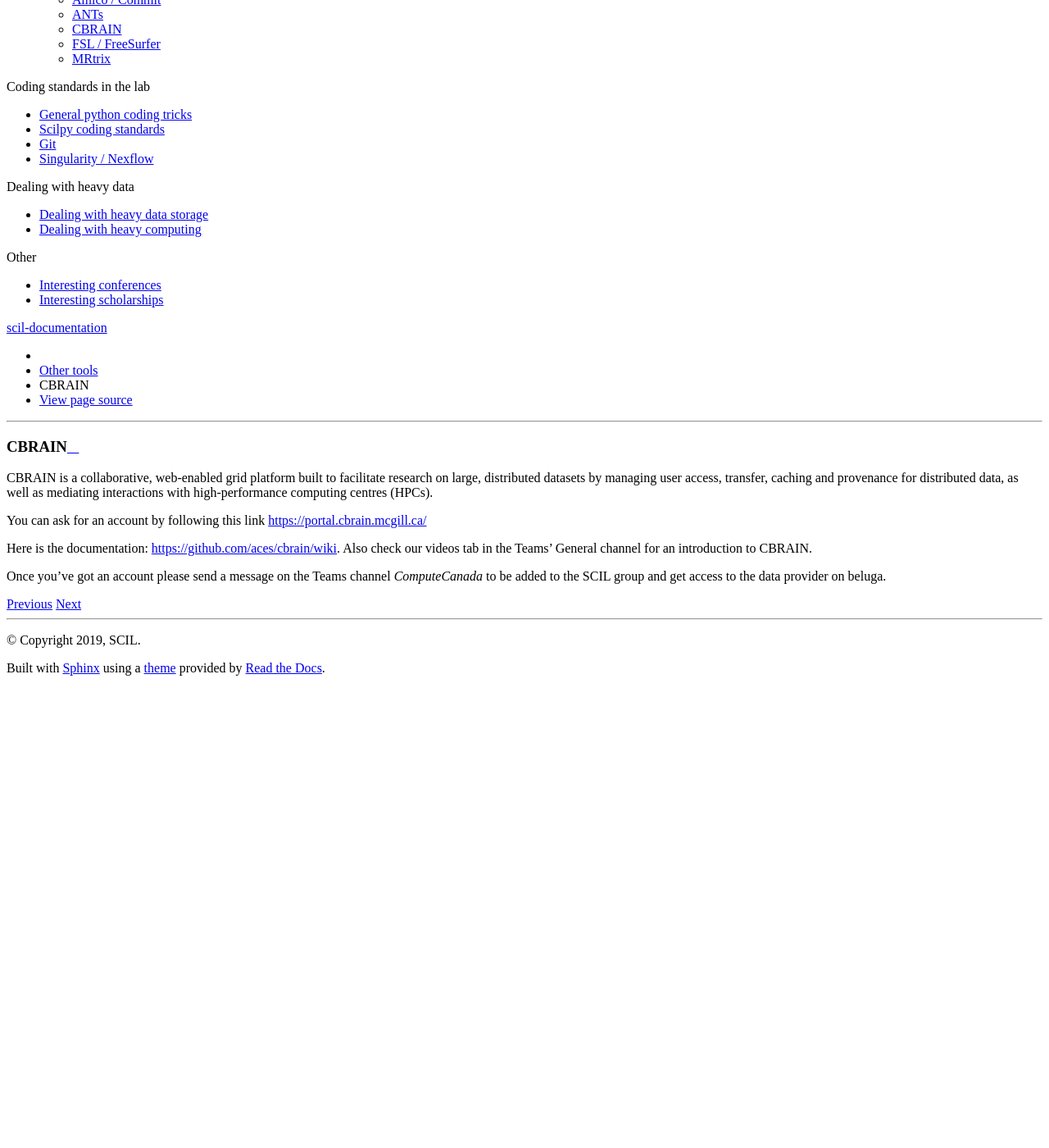
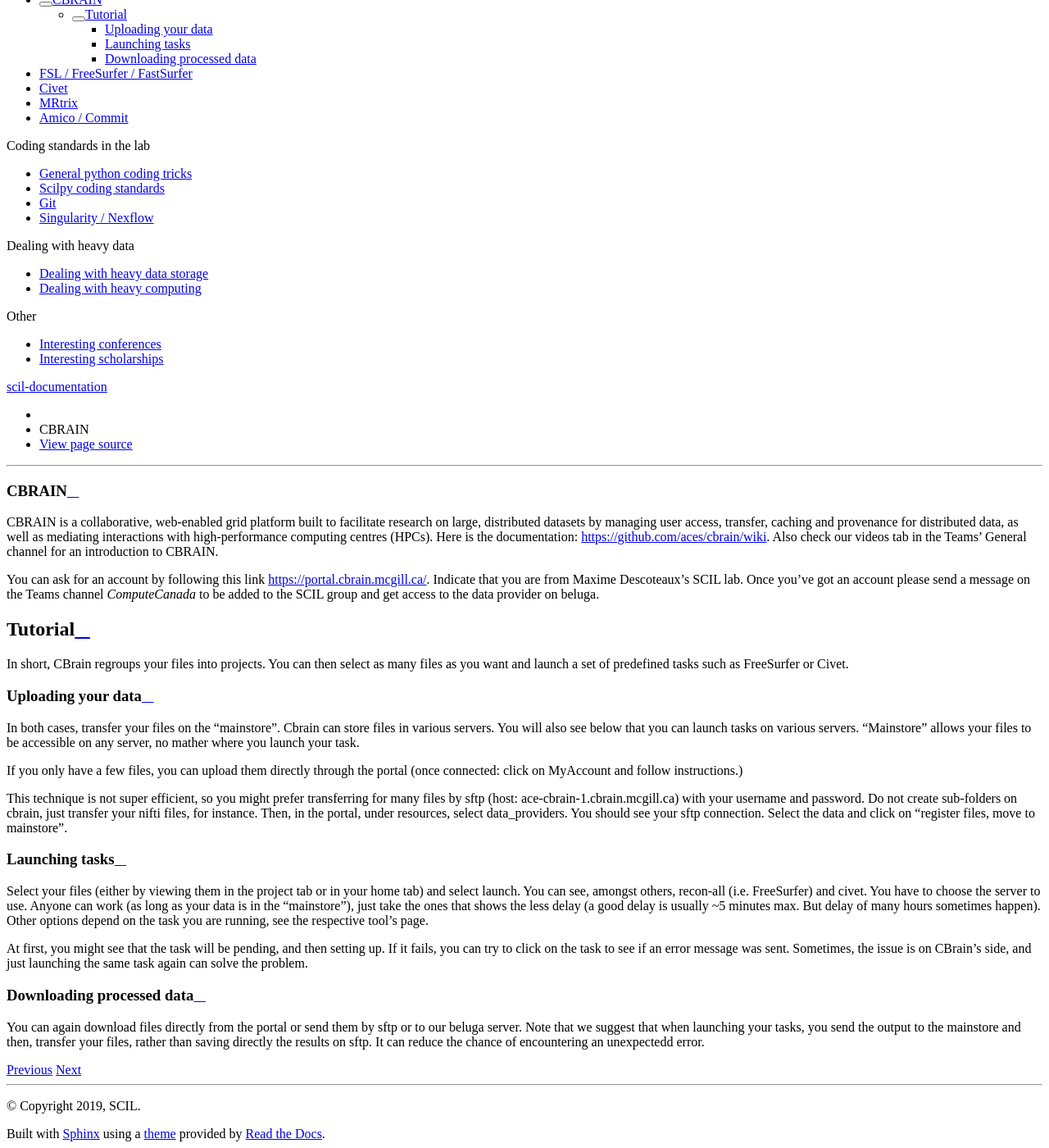
Before and after one commit to scilus/scil-documentation, a Sphinx documentation site: the page built from source/tools/cbrain.rst, in a window 1280 px wide and 1400 px high, scrolled down 404 px. Shown: the whole window at 82% size. Built offline with Sphinx 7.4.7 and the Read the Docs theme 2.0.0, drawn with Linux system fonts in a browser that asks for light colours; before the commit the page ends 1236 px from its top, so only the background shows below that.

Commit message:
Adding Fastsurfer + civet, updating FreeSurfer + Cbrain

```diff
--- a/source/tools/cbrain.rst
+++ b/source/tools/cbrain.rst
@@ -7,10 +7,32 @@
    :language: bash
 
 
-CBRAIN is a collaborative, web-enabled grid platform built to facilitate research on large, distributed datasets by managing user access, transfer, caching and provenance for distributed data, as well as mediating interactions with high-performance computing centres (HPCs).
+CBRAIN is a collaborative, web-enabled grid platform built to facilitate research on large, distributed datasets by managing user access, transfer, caching and provenance for distributed data, as well as mediating interactions with high-performance computing centres (HPCs). Here is the documentation: https://github.com/aces/cbrain/wiki. Also check our videos tab in the Teams' General channel for an introduction to CBRAIN.
 
-You can ask for an account by following this link https://portal.cbrain.mcgill.ca/
+You can ask for an account by following this link https://portal.cbrain.mcgill.ca/. Indicate that you are from Maxime Descoteaux's SCIL lab. Once you've got an account please send a message on the Teams channel `ComputeCanada` to be added to the SCIL group and get access to the data provider on beluga.
 
-Here is the documentation: https://github.com/aces/cbrain/wiki. Also check our videos tab in the Teams' General channel for an introduction to CBRAIN.
+Tutorial
+--------
 
-Once you've got an account please send a message on the Teams channel `ComputeCanada` to be added to the SCIL group and get access to the data provider on beluga.
+In short, CBrain regroups your files into projects. You can then select as many files as you want and launch a set of predefined tasks such as FreeSurfer or Civet.
+
+Uploading your data
+*******************
+
+In both cases, transfer your files on the "mainstore". Cbrain can store files in various servers. You will also see below that you can launch tasks on various servers. "Mainstore" allows your files to be accessible on any server, no mather where you launch your task.
+
+If you only have a few files, you can upload them directly through the portal (once connected: click on MyAccount and follow instructions.)
+
+This technique is not super efficient, so you might prefer transferring for many files by sftp (host: ace-cbrain-1.cbrain.mcgill.ca) with your username and password. Do not create sub-folders on cbrain, just transfer your nifti files, for instance. Then, in the portal, under resources, select data_providers. You should see your sftp connection. Select the data and click on "register files, move to mainstore".
+
+Launching tasks
+***************
+
+Select your files (either by viewing them in the project tab or in your home tab) and select launch. You can see, amongst others, recon-all (i.e. FreeSurfer) and civet. You have to choose the server to use. Anyone can work (as long as your data is in the "mainstore"), just take the ones that shows the less delay (a good delay is usually ~5 minutes max. But delay of many hours sometimes happen). Other options depend on the task you are running, see the respective tool's page.
+
+At first, you might see that the task will be pending, and then setting up. If it fails, you can try to click on the task to see if an error message was sent. Sometimes, the issue is on CBrain's side, and just launching the same task again can solve the problem.
+
+Downloading processed data
+**************************
+
+You can again download files directly from the portal or send them by sftp or to our beluga server. Note that we suggest that when launching your tasks, you send the output to the mainstore and then, transfer your files, rather than saving directly the results on sftp. It can reduce the chance of encountering an unexpectedd error.
```
Also changed, not shown: source/index.rst (+6 -1 lines), source/tools/civet.rst (added, +17 -0 lines), source/tools/fsl_freesurfer.rst (+14 -5 lines), source/tools/other_tools.rst (deleted, +0 -10 lines).
